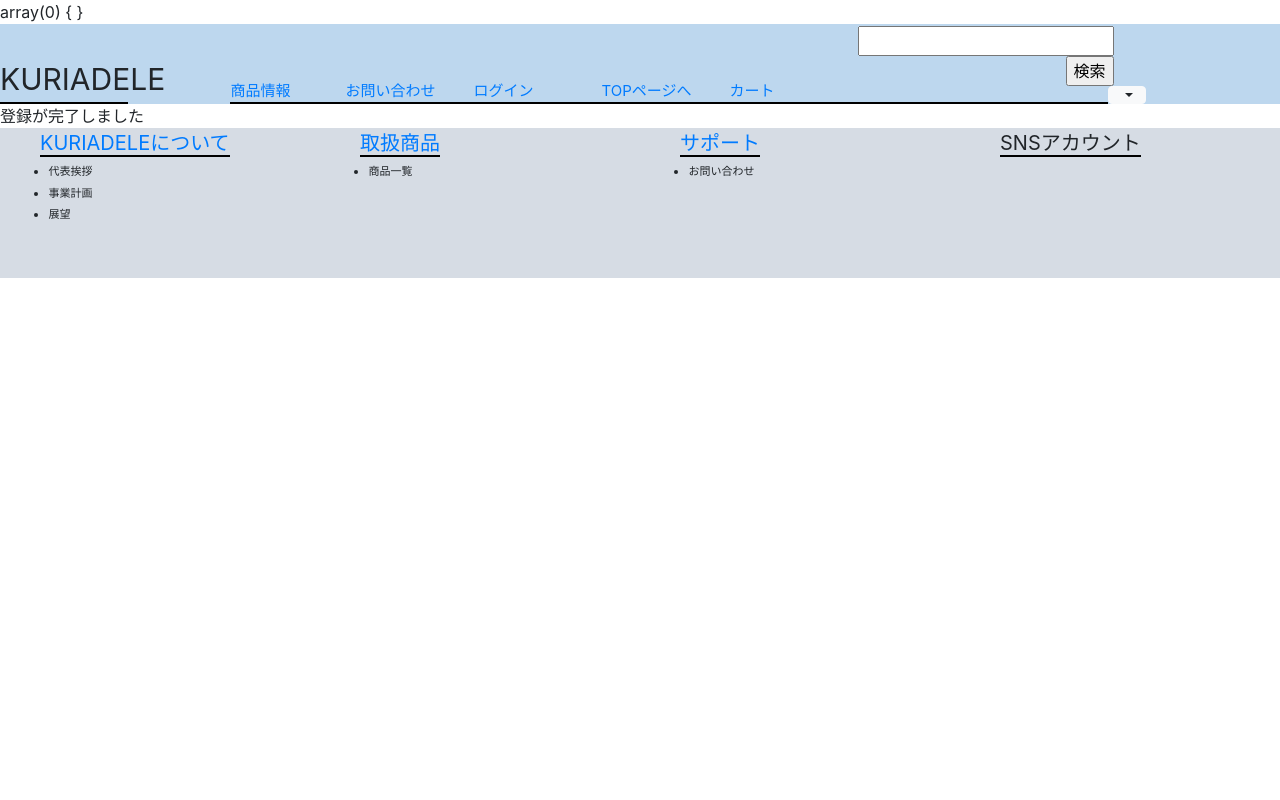
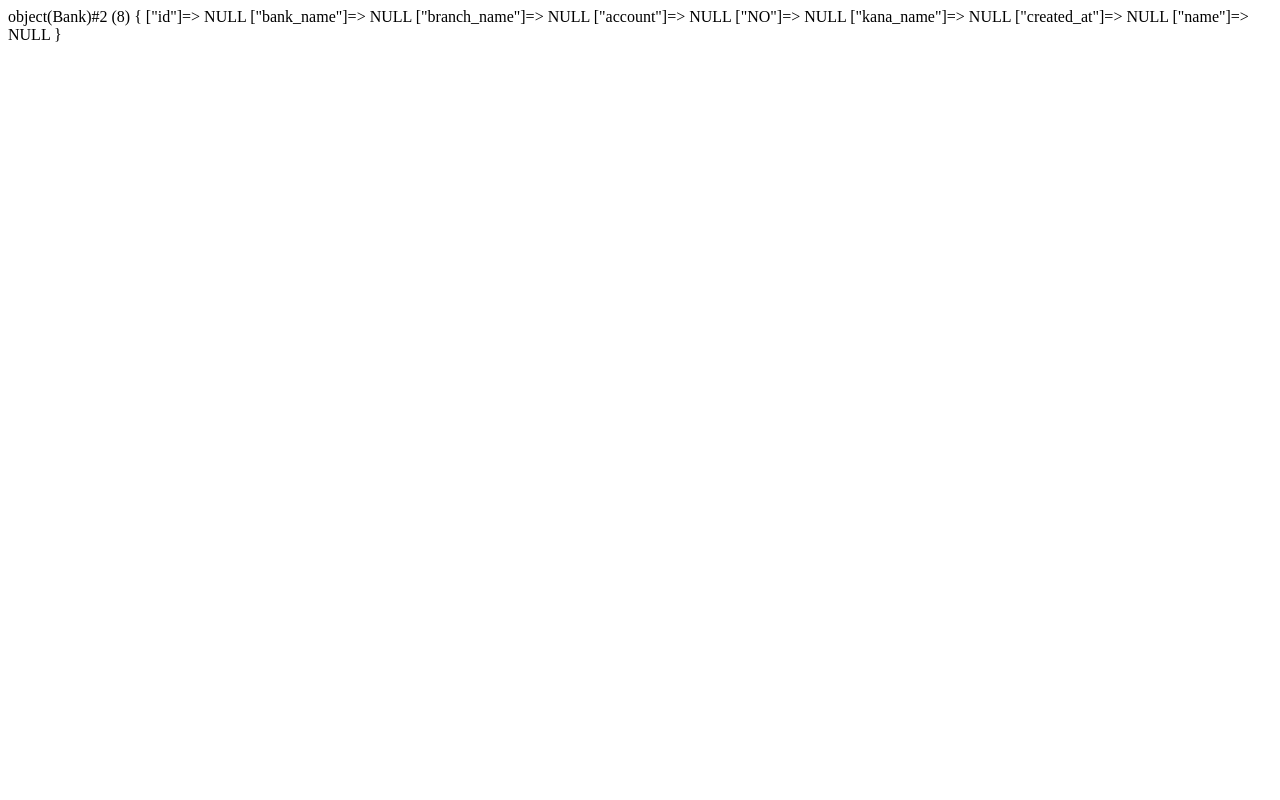
Before and after one commit to dobrydenjp/KURIADELE, a PHP site: page /registration_transfer.php in a window 1280 px wide. Run offline with PHP 8.4, Linux system fonts and the light colour scheme; data that the repository does not hold is empty.

Commit message:
管理者銀行口座について

```diff
--- a/admin.php
+++ b/admin.php
@@ -2,26 +2,16 @@
     // 管理者クラス
     class Admin{
         public $id;
-        public $admin_name;
-        public $kana_name;
+        public $name;
         public $email_address;
         public $password;
-        public $bank_name;
-        public $branch_name;
-        public $account;
-        public $NO;
         public $created_at;
 
 
-        public function __construct($admin_name='', $kana_name='', $email_address='', $password='', $bank_name='', $branch_name='', $account='', $NO=''){
-            $this->admin_name = $admin_name;
-            $this->kana_name = $kana_name;
+        public function __construct($name='',$email_address='', $password=''){
+            $this->name = $name;
             $this->email_address = $email_address;
             $this->password = $password;
-            $this->bank_name = $bank_name;
-            $this->branch_name = $branch_name;
-            $this->account = $account;
-            $this->NO = $NO;
 
         }
 
--- a/admin_dao.php
+++ b/admin_dao.php
@@ -1,6 +1,7 @@
 <?php
-
+    // 外部ファイル読込
     require_once 'admin.php';
+    require_once 'bank.php';
     // 企業情報変更についてのＤＡＯ
     class AdminDAO{
         // データベースと接続を行うメソッド
@@ -65,32 +66,33 @@
         }
         // 管理者　銀行口座を1件登録するメソッド
 
-        public static function insert($management){
+        public static function insert($bank){
             try{
                 // データベースに接続する神様取得
                 $pdo = self::get_connection();
                 // INSERT文を実行する準備（名前、年齢はわざとあやふやにしておく）
-                $stmt = $pdo -> prepare("INSERT INTO bank (bank_name, branch_name, account, NO , kana_name) VALUES (:bank_name, :branch_name, :account, :NO , :kana_name)");
+                $stmt = $pdo -> prepare("INSERT INTO bank (bank_name, branch_name, account, NO , name) VALUES (:bank_name, :branch_name, :account, :NO , :kana_name)");
 
                 // バインド処理（あやふやだった名前、年齢を実データで埋める）
-                $stmt->bindParam(':bank_name', $management->bankbank_name, PDO::PARAM_STR);
-                $stmt->bindParam(':branch_name', $management->branch_name, PDO::PARAM_STR);
-                $stmt->bindParam(':account', $management->account, PDO::PARAM_STR);
-                $stmt->bindParam(':NO ', $management->NO, PDO::PARAM_STR);
-                $stmt->bindParam(':kana_name', $management->kana_name, PDO::PARAM_STR);
+                $stmt->bindParam(':bank_name', $bank->bank_name, PDO::PARAM_STR);
+                $stmt->bindParam(':branch_name', $bank->branch_name, PDO::PARAM_STR);
+                $stmt->bindParam(':account', $bank->account, PDO::PARAM_STR);
+                $stmt->bindParam(':NO ', $bank->NO, PDO::PARAM_INT);
+                $stmt->bindParam(':kana_name', $bank->kana_name, PDO::PARAM_STR);
 
                 // INSERT文本番実行
                 $stmt->execute();
 
-                return $management;
+                return $bank;
 
             }catch(PDOException $e){
 
                 return "問題が発生しました<br>" . $e->getMessage();
 
             }finally{
-               self::close_connection($pdo, $stmp);
+                self::close_connection($pdo, $stmp);
             }
+
         }
     }
 ?>
--- a/admin_new.php
+++ b/admin_new.php
@@ -6,13 +6,12 @@
     $email_address = $_POST['email_address'];
     $password = $_POST['password'];
 
-    // print $email_address;
-    // print $password;
+    // var_dump($_POST);
 
     // 入力されたアドレス・パスワードをデータベースから抜き出す
     $admin = AdminDAO::get_admin($email_address, $password);
     // var_dump($admin);
-    // falseと$adminの値または型が等しくない 同じではない時
+    // // falseと$adminの値または型が等しくない 同じではない時
     if($admin !== false){
                     // セッション情報　login_adminというニックネームを保存
         $_SESSION['login_admin'] = $admin;
--- /dev/null
+++ b/bank.php
@@ -0,0 +1,21 @@
+<?php
+    // 銀行クラス
+    class Bank{
+        public $id;
+        public $bank_name;
+        public $branch_name;
+        public $account;
+        public $NO;
+        public $kana_name;
+        public $created_at;
+
+
+        public function __construct($bank_name='', $branch_name='', $account='', $NO='', $kana_name=''){
+            $this->bank_name = $bank_name;
+            $this->branch_name = $branch_name;
+            $this->account = $account;
+            $this->NO = $NO;
+            $this->name = $kana_name;
+        }
+    }
+?>
--- a/customer_dao.php
+++ b/customer_dao.php
@@ -1,6 +1,5 @@
 <?php
     require_once 'customer.php';
-
     // データベースを扱う便利屋さん
     class CustomerDAO{
         // データベースと接続を行うメソッド
--- a/registration_transfer.php
+++ b/registration_transfer.php
@@ -3,73 +3,83 @@
     require_once 'admin_dao.php';
     // セッション開始
     // session_start();
-    var_dump($_POST);
+    // var_dump($_POST);
+    // なんで
+    // array (size=1)
+    // 'name' => string '' (length=0)のみなのか
+    $_POST = [];
+    // var_dump($_POST);
+    // // 入力情報を保存
+    $bank_name = $_POST['bank_name'];
+    $branch_name = $_POST['branch_name'];
+    $account = $_POST['account'];
+    $NO  = $_POST['NO '];
+    $kana_name = $_POST['kana_name'];
 
-    // 入力情報を保存
-    // $bank_name = $POST['bank_name'];
-
-
-    // sqlに銀行情報保存する
+    $bank = new Bank($bank_name, $branch_name, $account, $NO , $kana_name);
+    adminDAO::insert($bank);
+    var_dump($bank);
+    // // sqlに銀行情報保存する
     // class daoを使う
     // 管理者が振込先を入力
     // お客さん側の購入　支払銀行確認する場所に反映
 
 ?>
-<!doctype html>
-<html lang='ja'>
-    <head>
-        <meta charset='UTF-8'>
-        <title>管理者ページ</title>
-        <link rel='stylesheet' href='index.css'>
-        <meta name="viewport" content="width=device-width, initial-scale=1, shrink-to-fit=no">
-        <link rel="stylesheet" href="https://stackpath.bootstrapcdn.com/bootstrap/4.5.2/css/bootstrap.min.css" integrity="sha384-JcKb8q3iqJ61gNV9KGb8thSsNjpSL0n8PARn9HuZOnIxN0hoP+VmmDGMN5t9UJ0Z" crossorigin="anonymous">
-    </head>
-    <body>
-        <div class='col-lg-12'>
-            <div class='header row'>
+<!--<!doctype html>-->
+<!--<html lang='ja'>-->
+<!--    <head>-->
+<!--        <meta charset='UTF-8'>-->
+<!--        <title>管理者ページ</title>-->
+<!--        <link rel='stylesheet' href='index.css'>-->
+<!--        <meta name="viewport" content="width=device-width, initial-scale=1, shrink-to-fit=no">-->
+<!--        <link rel="stylesheet" href="https://stackpath.bootstrapcdn.com/bootstrap/4.5.2/css/bootstrap.min.css" integrity="sha384-JcKb8q3iqJ61gNV9KGb8thSsNjpSL0n8PARn9HuZOnIxN0hoP+VmmDGMN5t9UJ0Z" crossorigin="anonymous">-->
+<!--    </head>-->
+<!--    <body>-->
+<!--        <div class='col-lg-12'>-->
+<!--            <div class='header row'>-->
 
-                <span class='com'>KURIADELE</span>
-                <span class='info_1'><a href='product.php'>商品情報</a></span>
-                <span class='info_2'><a href='contact.php'>お問い合わせ</a></span>
-                <span class='info_3'><a href='login.php'>ログイン</a></span>
-                <span class='info_2'><a href='index.php'>TOPページへ</a></span>
-                <span class='info_2'><a href='cart.php'>カート</a></span>
-                <span class='info'>
-                    <form method='POST' action='送信先'>
-                        <input type='text' name=''/><input type='submit' name='' value='検索'/>
-                    </form>
-                </span>
+<!--                <span class='com'>KURIADELE</span>-->
+<!--                <span class='info_1'><a href='product.php'>商品情報</a></span>-->
+<!--                <span class='info_2'><a href='contact.php'>お問い合わせ</a></span>-->
+<!--                <span class='info_3'><a href='login.php'>ログイン</a></span>-->
+<!--                <span class='info_2'><a href='index.php'>TOPページへ</a></span>-->
+<!--                <span class='info_2'><a href='cart.php'>カート</a></span>-->
+<!--                <span class='info'>-->
+<!--                    <form method='POST' action='送信先'>-->
+<!--                        <input type='text' name=''/><input type='submit' name='' value='検索'/>-->
+<!--                    </form>-->
+<!--                </span>-->
 
-                <button type='button' class='btn btn-light dropdown-toggle' data-toggle='dropdown'>
-                </button>
-                <div class='dropdown-menu'>
-                    <a class='dropdown-item' href='#'><a href='corporate_philosophy.php'>KURIADELEについて</a>
-                    <a class='dropdown-item' href='#'><a href='product.php'>取扱商品</a>
-                    <a class='dropdown-item' href='#'><a href='contact.php'>サポート</a>
-                </div>
-            </div>
-        </div>
+<!--                <button type='button' class='btn btn-light dropdown-toggle' data-toggle='dropdown'>-->
+<!--                </button>-->
+<!--                <div class='dropdown-menu'>-->
+<!--                    <a class='dropdown-item' href='#'><a href='corporate_philosophy.php'>KURIADELEについて</a>-->
+<!--                    <a class='dropdown-item' href='#'><a href='product.php'>取扱商品</a>-->
+<!--                    <a class='dropdown-item' href='#'><a href='contact.php'>サポート</a>-->
+<!--                </div>-->
+<!--            </div>-->
+<!--        </div>-->
 
-        登録が完了しました
+<!--        登録が完了しました-->
 
-        <div class='footer '>
-            <ul><span><a href='corporate philosophy.php'>KURIADELEについて</a></span><br>
-                <li>代表挨拶</li>
-                <li>事業計画</li>
-                <li>展望</li>
-            </ul>
-            <ul><span><a href='product.php'>取扱商品</a></span>
-                <li>商品一覧</li>
-            </ul>
-            <ul><span><a href='contact.php'>サポート</a></span>
-                <li>お問い合わせ</li>
-            </ul>
-            <ul><span>SNSアカウント</span>
-            </ul>
+<!--        <div class='footer '>-->
+<!--            <ul><span><a href='corporate philosophy.php'>KURIADELEについて</a></span><br>-->
+<!--                <li>代表挨拶</li>-->
+<!--                <li>事業計画</li>-->
+<!--                <li>展望</li>-->
+<!--            </ul>-->
+<!--            <ul><span><a href='product.php'>取扱商品</a></span>-->
+<!--                <li>商品一覧</li>-->
+<!--            </ul>-->
+<!--            <ul><span><a href='contact.php'>サポート</a></span>-->
+<!--                <li>お問い合わせ</li>-->
+<!--            </ul>-->
+<!--            <ul><span>SNSアカウント</span>-->
+<!--            </ul>-->
 
-        </div>
-    <script src='https://code.jquery.com/jquery-3.5.1.slim.min.js' integrity='sha384-DfXdz2htPH0lsSSs5nCTpuj/zy4C+OGpamoFVy38MVBnE+IbbVYUew+OrCXaRkfj' crossorigin='anonymous'></script>
-    <script src='https://cdn.jsdelivr.net/npm/popper.js@1.16.1/dist/umd/popper.min.js' integrity='sha384-9/reFTGAW83EW2RDu2S0VKaIzap3H66lZH81PoYlFhbGU+6BZp6G7niu735Sk7lN' crossorigin='anonymous'></script>
-    <script src='https://stackpath.bootstrapcdn.com/bootstrap/4.5.2/js/bootstrap.min.js' integrity='sha384-B4gt1jrGC7Jh4AgTPSdUtOBvfO8shuf57BaghqFfPlYxofvL8/KUEfYiJOMMV+rV' crossorigin='anonymous'></script>
-    </body>
-</thml>
+<!--        </div>-->
+<!--    <script src='https://code.jquery.com/jquery-3.5.1.slim.min.js' integrity='sha384-DfXdz2htPH0lsSSs5nCTpuj/zy4C+OGpamoFVy38MVBnE+IbbVYUew+OrCXaRkfj' crossorigin='anonymous'></script>-->
+<!--    <script src='https://cdn.jsdelivr.net/npm/popper.js@1.16.1/dist/umd/popper.min.js' integrity='sha384-9/reFTGAW83EW2RDu2S0VKaIzap3H66lZH81PoYlFhbGU+6BZp6G7niu735Sk7lN' crossorigin='anonymous'></script>-->
+<!--    <script src='https://stackpath.bootstrapcdn.com/bootstrap/4.5.2/js/bootstrap.min.js' integrity='sha384-B4gt1jrGC7Jh4AgTPSdUtOBvfO8shuf57BaghqFfPlYxofvL8/KUEfYiJOMMV+rV' crossorigin='anonymous'></script>-->
+<!--    </body>-->
+<!--</thml>-->
```
Also changed, not shown: 1 other file.
